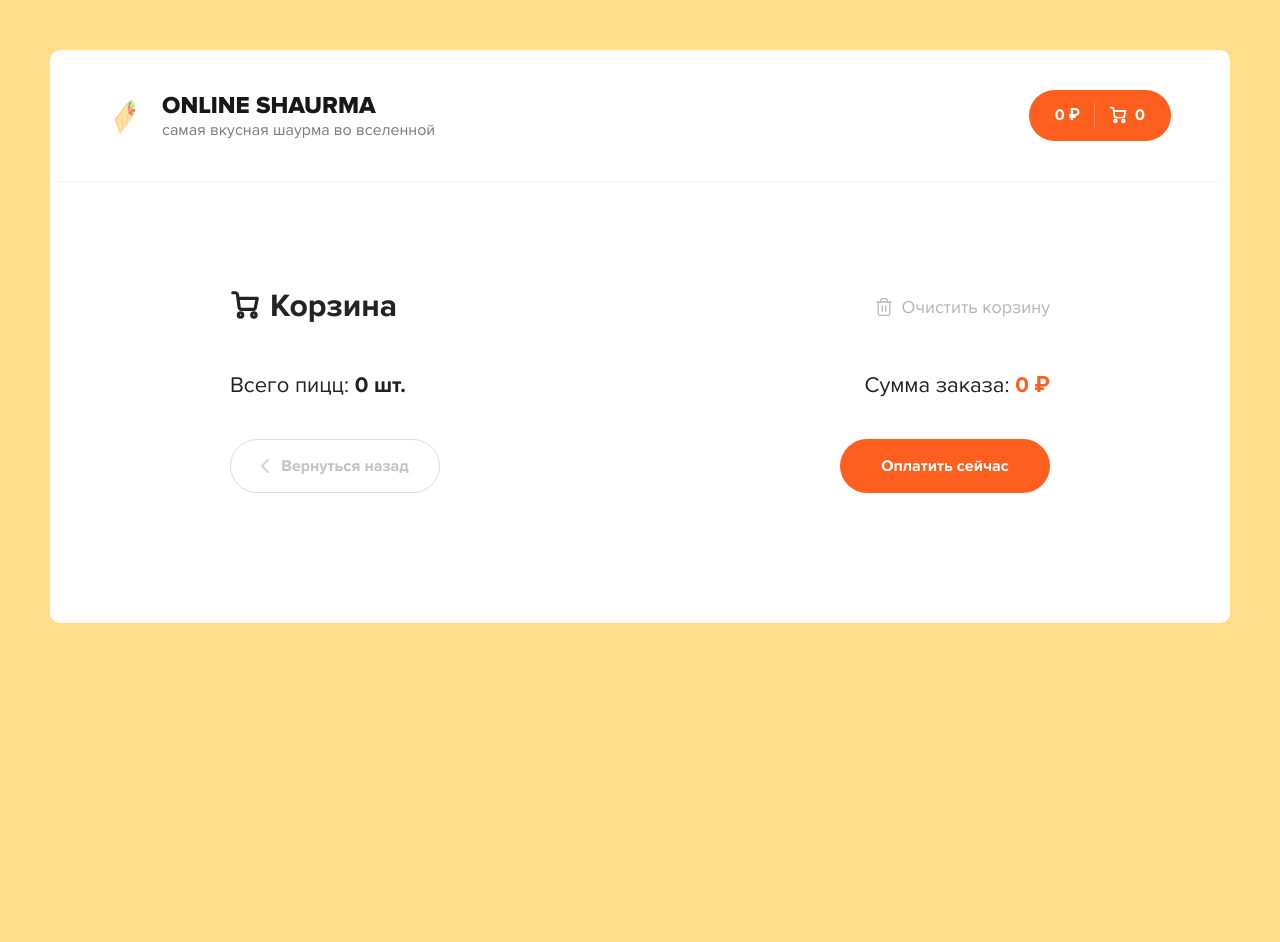
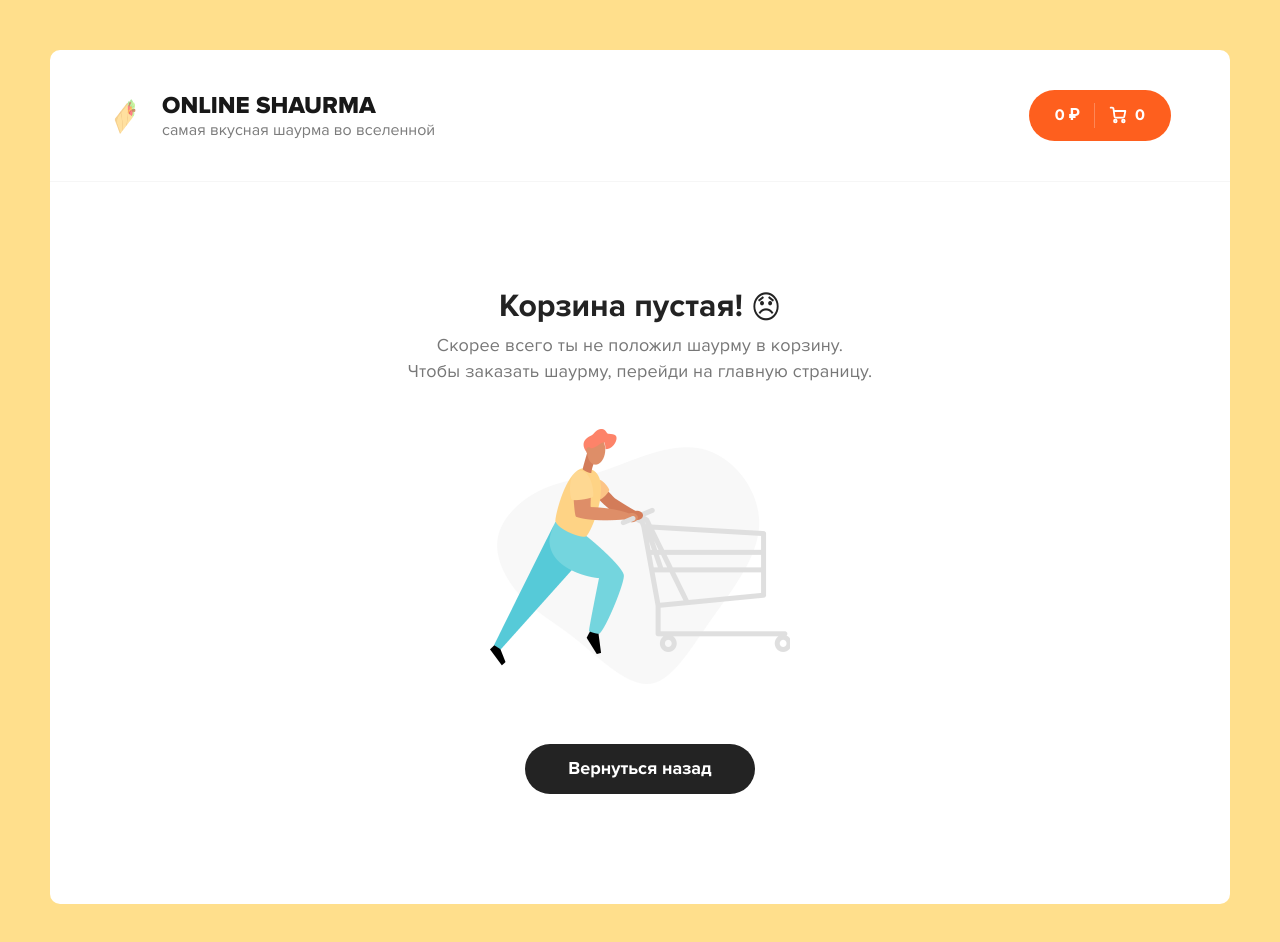
Before and after one commit to nurgitlab/react-store, a React (Create React App) app: page /cart in a window 1280 px wide. Shown: the top 942 px of the page. Before the commit the page ends 800 px from the top, so only its background shows below. Built offline with nearby package versions, Linux system fonts and the light colour scheme.

Commit message:
empty cart design added

```diff
--- a/src/pages/Cart.js
+++ b/src/pages/Cart.js
@@ -2,6 +2,7 @@
 import CartItem from "../components/CartItem";
 import { useDispatch, useSelector } from "react-redux";
 import { clearCart } from "../redux/actions/cart";
+import CartEmptyImage from '../scss/assets/img/empty-cart.png';
 
 
 function Cart() {
@@ -13,13 +14,16 @@
   });
 
   const onClearCart = () => {
+    if (window.confirm('Очистить?')) {
       dispatch(clearCart());
+    }
   };
 
   return (
     <div className="content">
       <div className="container container--cart">
-        <div className="cart">
+        {
+          totalCount ? (<div className="cart">
             <div className="cart__top">
               <h2 className="content__title">
                 <svg width="18" height="18" viewBox="0 0 18 18" fill="none" xmlns="http://www.w3.org/2000/svg">
@@ -85,7 +89,19 @@
                 </div>
               </div>
             </div>
-        </div>
+          </div>) : (<div className="cart cart--empty">
+            <h2> Корзина пустая! <icon>😞</icon></h2>
+            <p>
+              Скорее всего ты не положил шаурму в корзину. <br/>
+              Чтобы заказать шаурму, перейди на главную страницу.
+            </p>
+            <img src={CartEmptyImage} alt="Empty cart"/>
+            <a href="/" className="button button--black">
+              <span>Вернуться назад</span>
+            </a>
+          </div>)
+        }
+
       </div>
     </div>
   );
```
Lines whose indentation alone changed are shown as unchanged.
